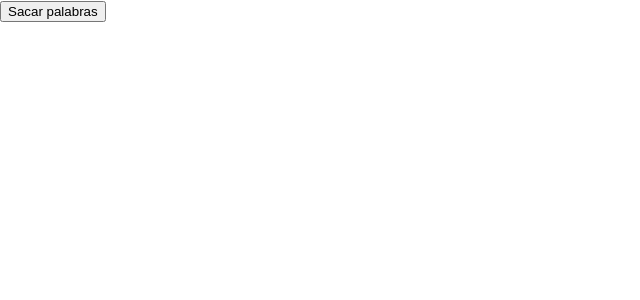
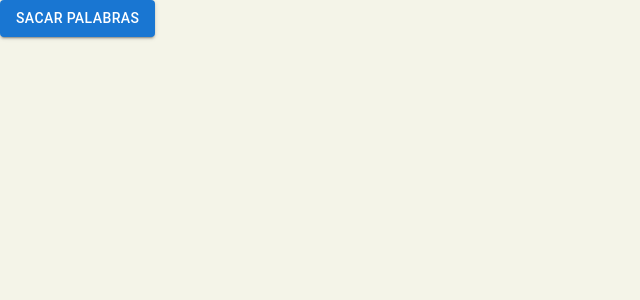
Before and after one commit to GabiiF/JuegoBingo, a React (Create React App) app: page / in a window 1280 px wide. Shown: the top 300 px of the page, without its empty margins (0-640 px from the left). Built offline with nearby package versions, Linux system fonts and the light colour scheme; the HTML template or start-up script is replaced by a standard one.

Commit message:
agrego color de fondo y mui

```diff
--- a/package.json
+++ b/package.json
@@ -3,6 +3,9 @@
   "version": "0.1.0",
   "private": true,
   "dependencies": {
+    "@emotion/react": "^11.11.1",
+    "@emotion/styled": "^11.11.0",
+    "@mui/material": "^5.13.7",
     "@testing-library/jest-dom": "^5.16.5",
     "@testing-library/react": "^13.4.0",
     "@testing-library/user-event": "^13.5.0",
--- a/src/components/Game.jsx
+++ b/src/components/Game.jsx
@@ -1,5 +1,5 @@
 import React, { useState } from 'react';
-import Button from './Button';
+import { Button, Typography } from '@mui/material';
 import WordList from './WordList';
 import palabras from '../Palabras';
 
@@ -35,14 +35,20 @@ const Game = () => {
 
   return (
     <div>
-       <Button onClick={handleButtonClick} disabled={gameOver} />
+        <Button variant="contained" onClick={handleButtonClick} disabled={gameOver}>
+        Sacar palabras
+      </Button>
       {gameOver ? (
-        <p>Juego terminado. Ya no quedan más palabras.</p>
+        <Typography variant="h6" gutterBottom>
+          Juego terminado. Ya no quedan más palabras.
+        </Typography>
       ) : (
         <WordList words={accumulatedWords} />
       )}
       {gameOver && (
-        <button onClick={restartGame}>Reiniciar juego</button>
+        <Button variant="outlined" onClick={restartGame}>
+          Reiniciar juego
+        </Button>
       )}
     </div>
   );
--- a/src/index.css
+++ b/src/index.css
@@ -5,6 +5,7 @@ body {
     sans-serif;
   -webkit-font-smoothing: antialiased;
   -moz-osx-font-smoothing: grayscale;
+  background-color:#f4f4e8;
 }
 
 code {
```
Also changed, not shown: 1 other file (tests, documents, lock files or other folders).
